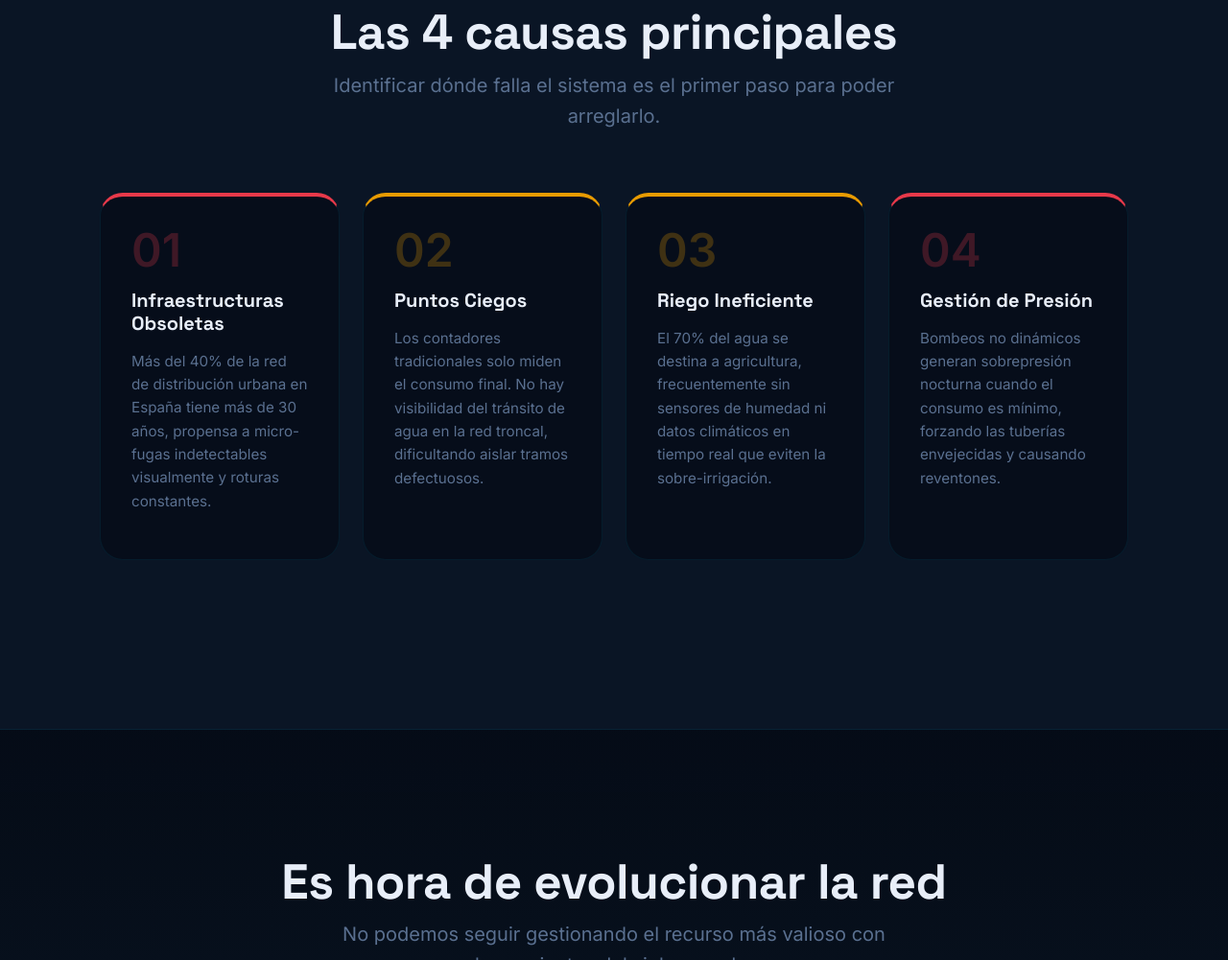
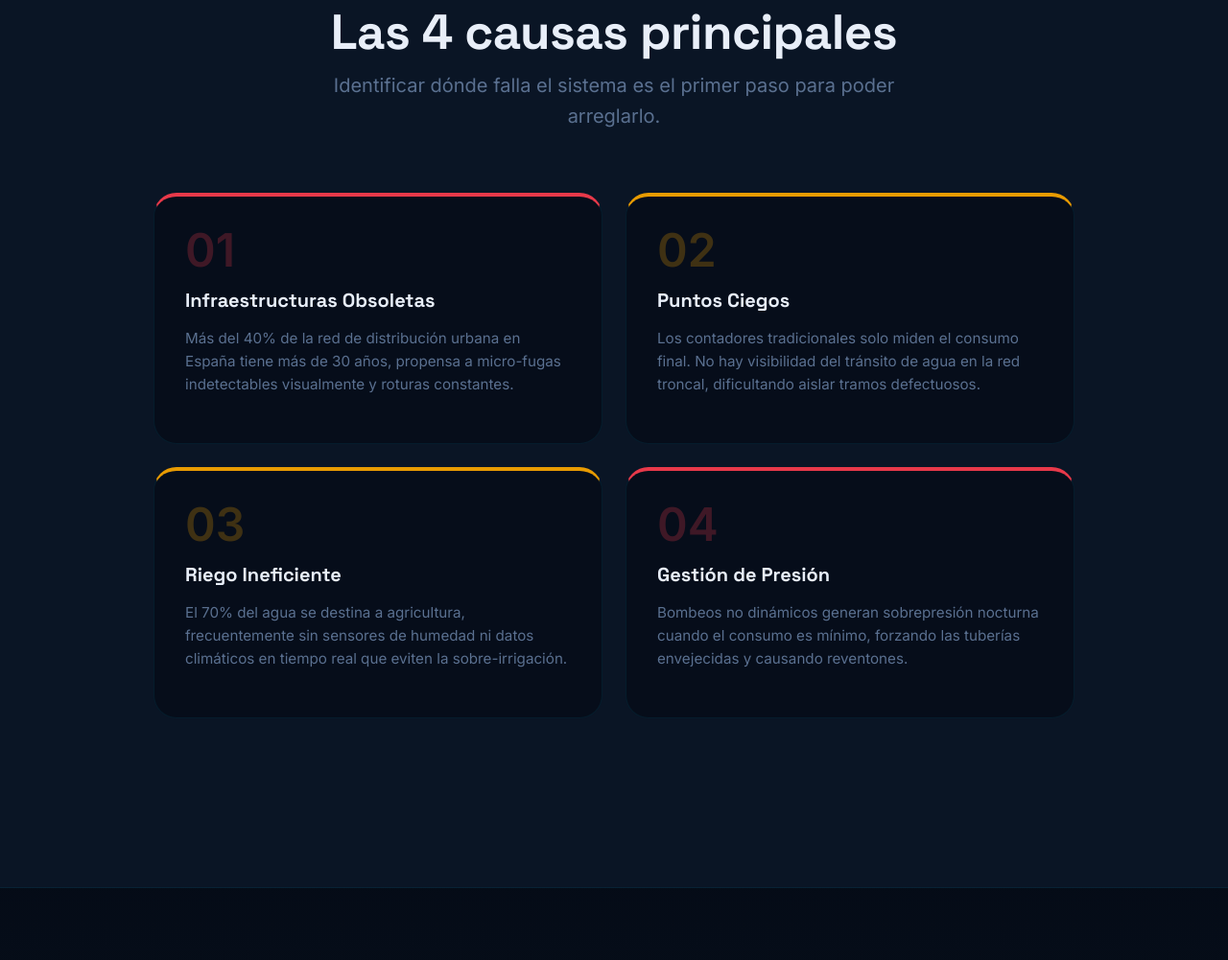
Before and after one commit to torneopadeluclesbautizo-alt/hackathon, a plain HTML site: page problema.html in a window 1280 px wide. Shown: the part 1512-2513 px from the top of the page at 96% size. Drawn offline with Linux system fonts and the light colour scheme.

Commit message:
Add files via upload

```diff
--- a/problema.html
+++ b/problema.html
@@ -97,31 +97,37 @@
         <p class="section-subtitle">Identificar dónde falla el sistema es el primer paso para poder arreglarlo.</p>
       </div>
 
-      <div style="display: grid; grid-template-columns: repeat(auto-fit, minmax(250px, 1fr)); gap: 1.5rem; margin-bottom: 3rem;">
-        <div class="glass-card fade-up" style="border-top: 4px solid var(--danger);">
+      <div style="display: grid; grid-template-columns: repeat(2, 1fr); gap: 1.5rem; margin-bottom: 3rem; max-width: 960px; margin-left: auto; margin-right: auto;">
+        <div class="glass-card fade-up" style="border-top: 4px solid var(--danger); display: flex; flex-direction: column;">
           <div style="font-size: 3rem; font-weight: 800; color: var(--danger); opacity: .25; line-height: 1; margin-bottom: 1rem;">01</div>
           <h3 style="color: var(--text); margin-bottom: 1rem; font-size: 1.25rem;">Infraestructuras Obsoletas</h3>
-          <p style="font-size: 0.95rem;">Más del 40% de la red de distribución urbana en España tiene más de 30 años, propensa a micro-fugas indetectables visualmente y roturas constantes.</p>
+          <p style="font-size: 0.95rem; margin-top: auto;">Más del 40% de la red de distribución urbana en España tiene más de 30 años, propensa a micro-fugas indetectables visualmente y roturas constantes.</p>
         </div>
 
-        <div class="glass-card fade-up delay-100" style="border-top: 4px solid var(--warning);">
+        <div class="glass-card fade-up delay-100" style="border-top: 4px solid var(--warning); display: flex; flex-direction: column;">
           <div style="font-size: 3rem; font-weight: 800; color: var(--warning); opacity: .25; line-height: 1; margin-bottom: 1rem;">02</div>
           <h3 style="color: var(--text); margin-bottom: 1rem; font-size: 1.25rem;">Puntos Ciegos</h3>
-          <p style="font-size: 0.95rem;">Los contadores tradicionales solo miden el consumo final. No hay visibilidad del tránsito de agua en la red troncal, dificultando aislar tramos defectuosos.</p>
+          <p style="font-size: 0.95rem; margin-top: auto;">Los contadores tradicionales solo miden el consumo final. No hay visibilidad del tránsito de agua en la red troncal, dificultando aislar tramos defectuosos.</p>
         </div>
 
-        <div class="glass-card fade-up delay-200" style="border-top: 4px solid var(--warning);">
+        <div class="glass-card fade-up delay-200" style="border-top: 4px solid var(--warning); display: flex; flex-direction: column;">
           <div style="font-size: 3rem; font-weight: 800; color: var(--warning); opacity: .25; line-height: 1; margin-bottom: 1rem;">03</div>
           <h3 style="color: var(--text); margin-bottom: 1rem; font-size: 1.25rem;">Riego Ineficiente</h3>
-          <p style="font-size: 0.95rem;">El 70% del agua se destina a agricultura, frecuentemente sin sensores de humedad ni datos climáticos en tiempo real que eviten la sobre-irrigación.</p>
+          <p style="font-size: 0.95rem; margin-top: auto;">El 70% del agua se destina a agricultura, frecuentemente sin sensores de humedad ni datos climáticos en tiempo real que eviten la sobre-irrigación.</p>
         </div>
 
-        <div class="glass-card fade-up delay-300" style="border-top: 4px solid var(--danger);">
+        <div class="glass-card fade-up delay-300" style="border-top: 4px solid var(--danger); display: flex; flex-direction: column;">
           <div style="font-size: 3rem; font-weight: 800; color: var(--danger); opacity: .25; line-height: 1; margin-bottom: 1rem;">04</div>
           <h3 style="color: var(--text); margin-bottom: 1rem; font-size: 1.25rem;">Gestión de Presión</h3>
-          <p style="font-size: 0.95rem;">Bombeos no dinámicos generan sobrepresión nocturna cuando el consumo es mínimo, forzando las tuberías envejecidas y causando reventones.</p>
+          <p style="font-size: 0.95rem; margin-top: auto;">Bombeos no dinámicos generan sobrepresión nocturna cuando el consumo es mínimo, forzando las tuberías envejecidas y causando reventones.</p>
         </div>
       </div>
+
+      <style>
+        @media (max-width: 600px) {
+          #causas-grid { grid-template-columns: 1fr !important; }
+        }
+      </style>
     </div>
   </section>
 
```
